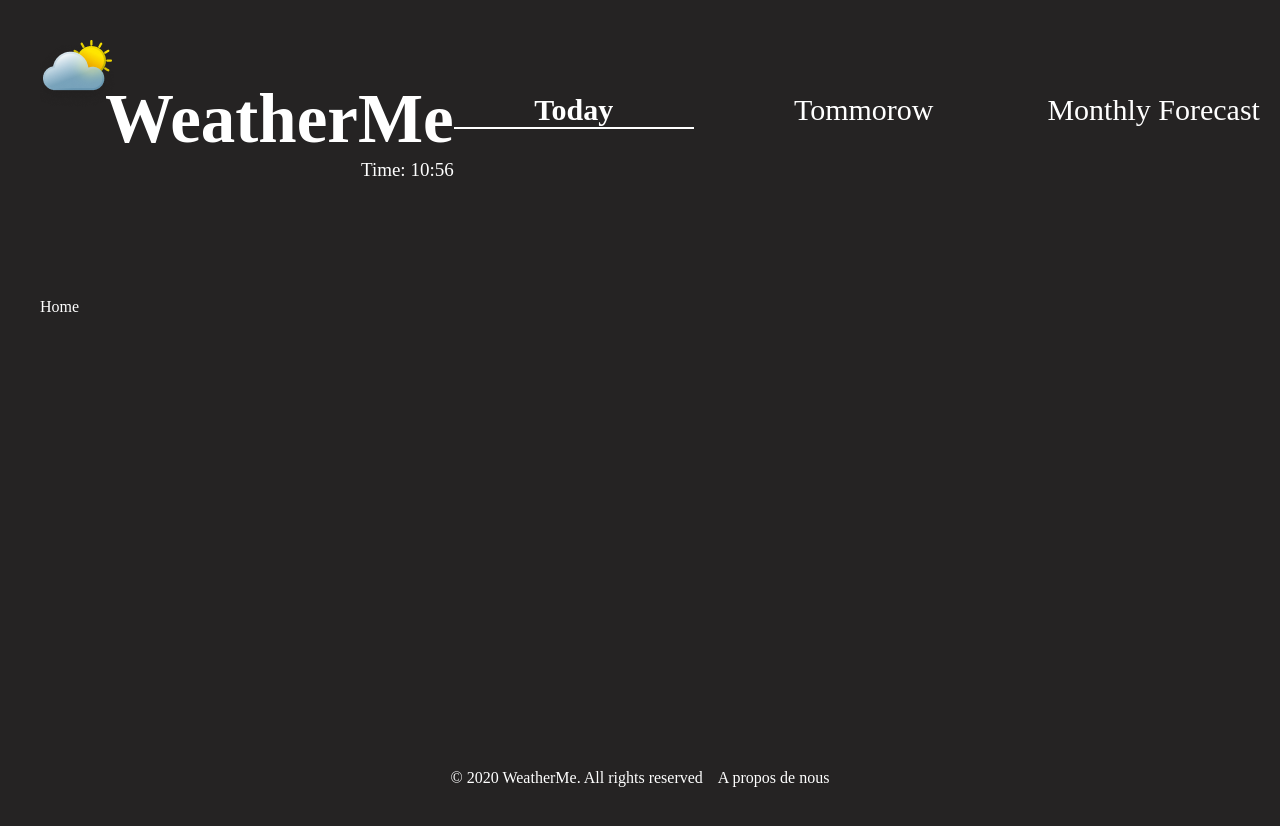
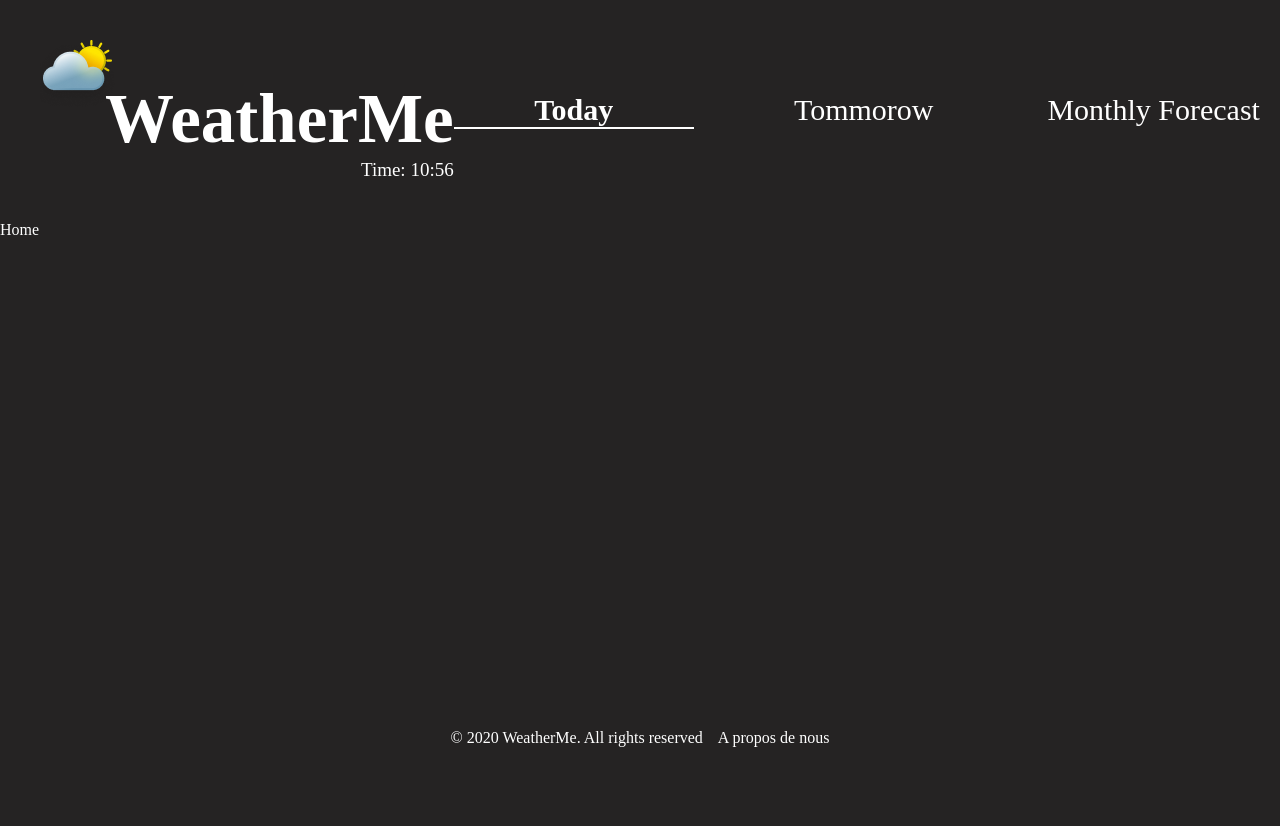
Before and after one commit to Namouke/weatherMe, a React (Vite) app: page / in a window 1280 px wide. Shown: the top 826 px of the page. After the commit the page ends 800 px from the top, so only its background shows below. Built offline with nearby package versions, Linux system fonts and the light colour scheme.

Commit message:
problème de scrolling sur la page résolut et footer en place pour le moment avant modification final

```diff
--- a/src/layout/Layout.jsx
+++ b/src/layout/Layout.jsx
@@ -5,11 +5,11 @@ import "../styles/layout/layout.scss"
 
 const Layout = ({ children }) => {
     return (
-        <section className="main">
+        <div className="main">
             <Header />
-            <div className="main__container">{children}</div>
+            <main className="main__container">{children}</main>
             <Footer />
-        </section>
+        </div>
 
     )
 }
--- a/src/styles/_globals.scss
+++ b/src/styles/_globals.scss
@@ -1,12 +1,12 @@
 @use "variables" as *;
 
-html,
 body {
     background-color: $theme-color;
     font-family: $police-site;
-    padding: 20px;
+    padding: 0px;
     margin: 0px;
     height: 100%;
+    overflow-x: hidden;
 }
 
 p {
--- a/src/styles/layout/header.scss
+++ b/src/styles/layout/header.scss
@@ -2,7 +2,8 @@
     display: flex;
     align-items: center;
     justify-content: space-around;
-    margin-bottom: 117px;
+    margin: 40px;
+
 
     &__logo {
         display: flex;
--- a/src/styles/layout/layout.scss
+++ b/src/styles/layout/layout.scss
@@ -2,8 +2,11 @@
     display: flex;
     flex-direction: column;
     min-height: 100vh;
+}
 
-    &__container {
-        flex: 1;
-    }
+.main__container {
+    flex: 1;
+    box-sizing: border-box;
 }
+
+// * { outline: 1px solid red;}//
```
